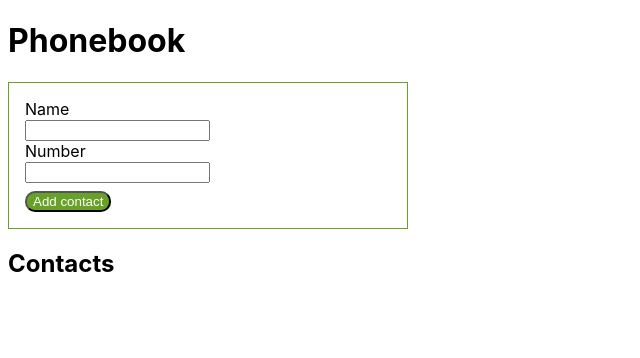
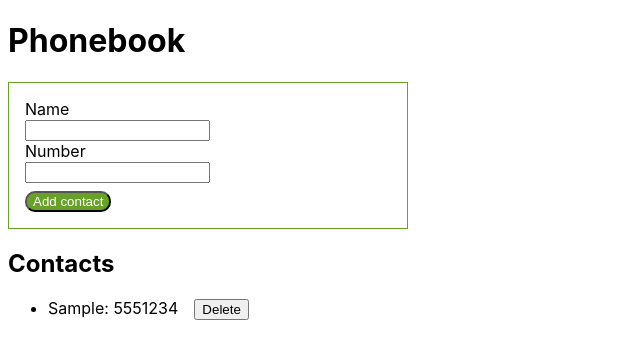
Before and after one commit to andrewdark/react-hw-02-phonebook, a React (Create React App) app: page / in a window 1280 px wide. Both pictures are taken after typing "Sample", "5551234" into the empty fields and a click on the button "Add contact". Shown: the top 358 px of the page, without its empty margins (0-640 px from the left). Built offline with nearby package versions, Linux system fonts and the light colour scheme.

Commit message:
add ContactList component

```diff
--- a/src/components/App.jsx
+++ b/src/components/App.jsx
@@ -1,6 +1,7 @@
 import React, {Component} from "react";
 import {nanoid} from "nanoid";
 import ContactForm from "./ContactForm/ContactForm";
+import {ContactList} from "./ContactList/ContactList";
 
 class App extends Component {
   state = {
@@ -45,6 +46,9 @@ class App extends Component {
         <h1>Phonebook</h1>
         <ContactForm addContact={this.addContact} />
         <h2>Contacts</h2>
+        <ContactList
+          contacts={this.findContact()}
+        />
       </div>
     );
   }
--- /dev/null
+++ b/src/components/ContactList/ContactList.jsx
@@ -0,0 +1,23 @@
+import css from './ContactList.module.css';
+export const ContactList = props => {
+  return (
+    <ul>
+      {props.contacts.map(elem => {
+        return (
+          <li key={elem.id}>
+            <span style={{ display: 'line-block', marginRight: 16 }}>
+              {elem.name}: {elem.number}
+            </span>
+            <button
+              id={elem.id}
+              onClick={props.handleDelete}
+              className={css.btn}
+            >
+              Delete
+            </button>
+          </li>
+        );
+      })}
+    </ul>
+  );
+};
```
Also changed, not shown: src/components/ContactList/ContactList.module.css (added).
